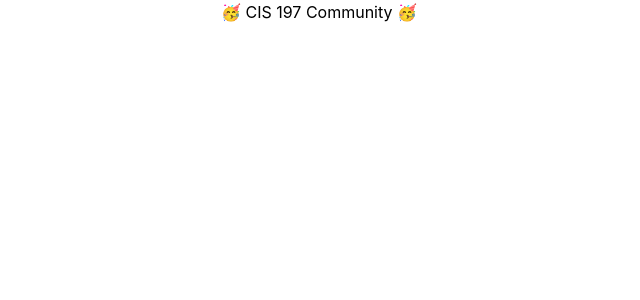
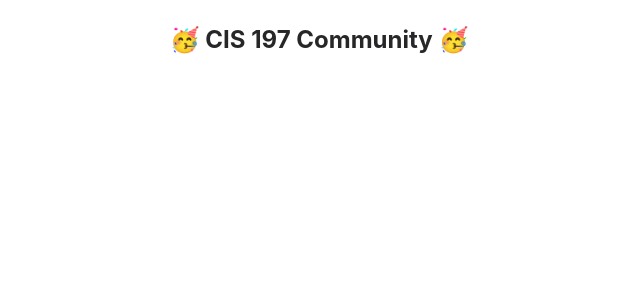
Before and after one commit to xcupsilon/minitwitter, a React (Create React App) app: page / in a window 1280 px wide. Shown: the top 300 px of the page, without its empty margins (321-961 px from the left). Built offline with nearby package versions, Linux system fonts and the light colour scheme.

Commit message:
styles title

```diff
--- a/src/components/Title.js
+++ b/src/components/Title.js
@@ -1,6 +1,6 @@
 const Title = () => {
   return (
-    <h1 class='text-center '>🥳 CIS 197 Community 🥳</h1>
+    <h1 class='text-center text-2xl mt-6 font-bold text-zinc-800'>🥳 CIS 197 Community 🥳</h1>
   )
 }
 
```
